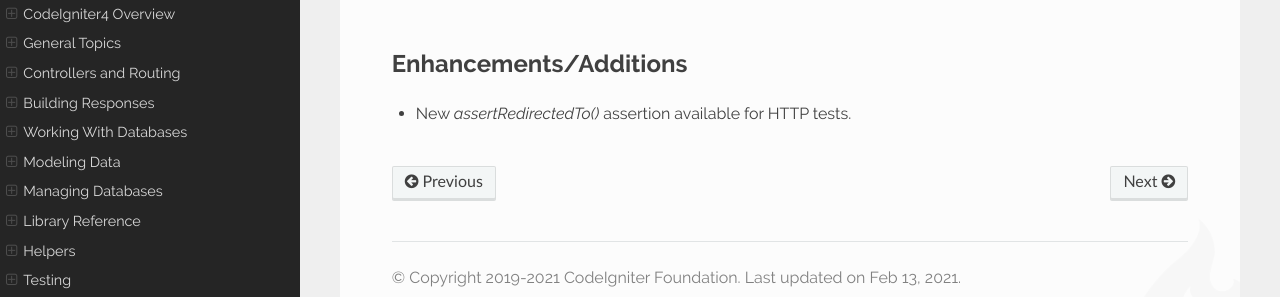
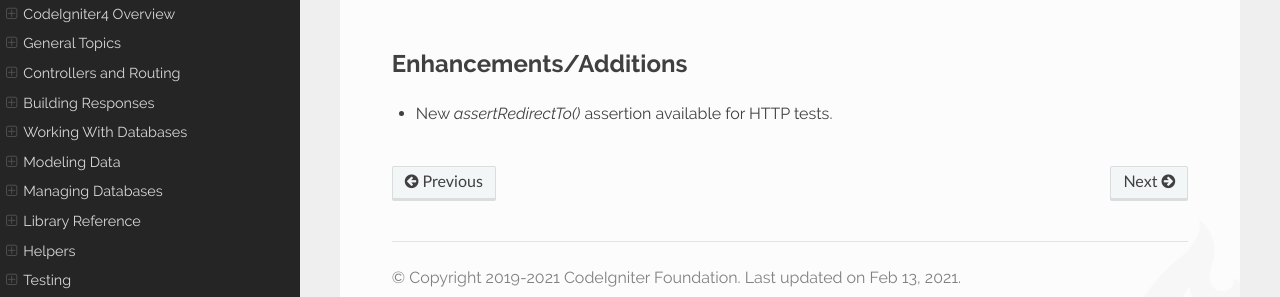
Before and after one commit to NEKOGET/ci4_user_guide_src, a Sphinx documentation site: the page built from source/changelogs/v4.1.2.rst, in a window 1280 px wide. Shown: the part 227-524 px from the top of the page. Built offline with Sphinx 7.4.7 and the Read the Docs theme 2.0.0, drawn with Linux system fonts in a browser that asks for light colours.

Commit message:
Addressing comments

```diff
--- a/source/changelogs/v4.1.2.rst
+++ b/source/changelogs/v4.1.2.rst
@@ -8,4 +8,4 @@ Release Date: Not released
 Enhancements/Additions
 ----------------------
 
-- New `assertRedirectedTo()` assertion available for HTTP tests.
+- New `assertRedirectTo()` assertion available for HTTP tests.
```
